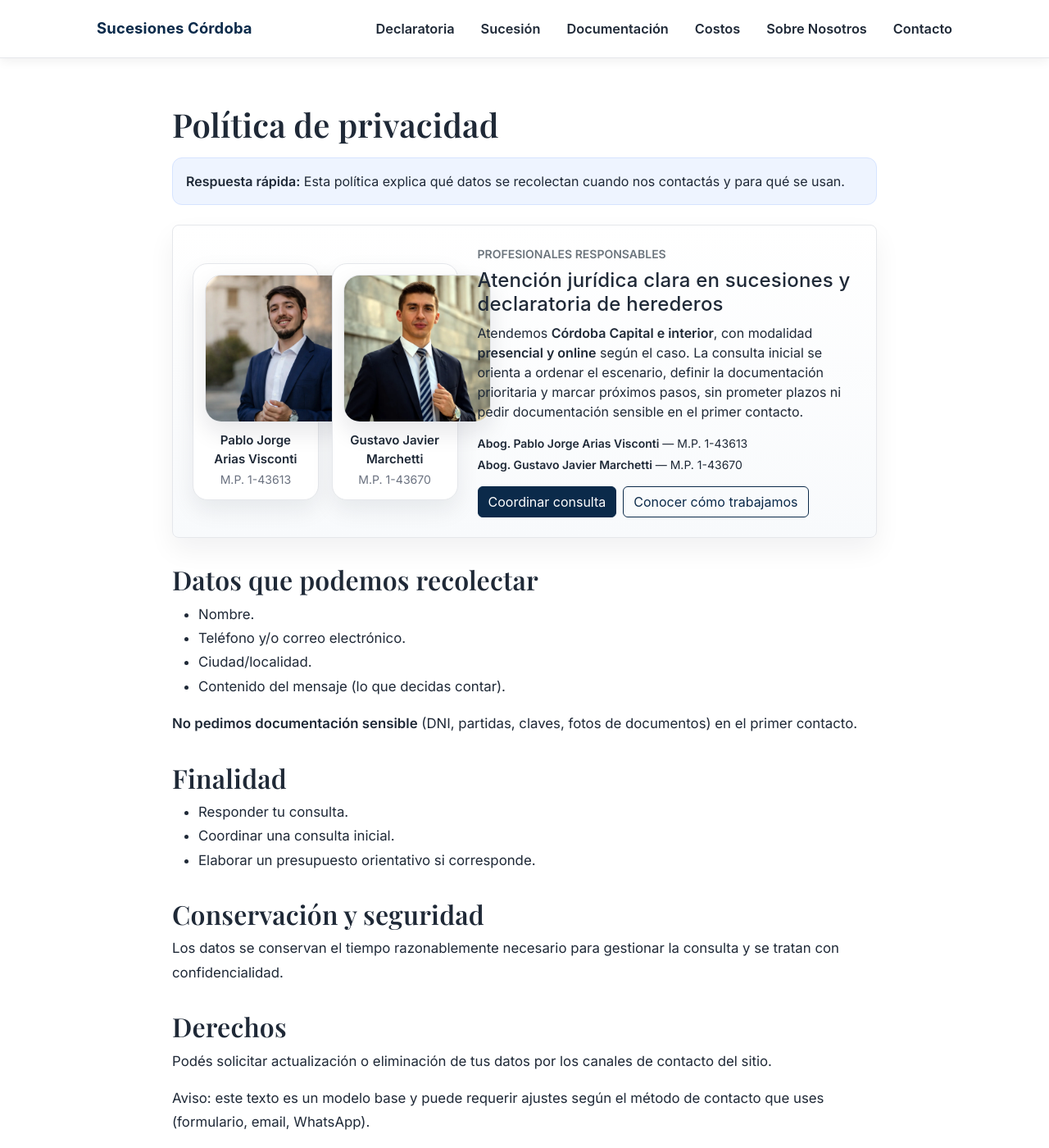
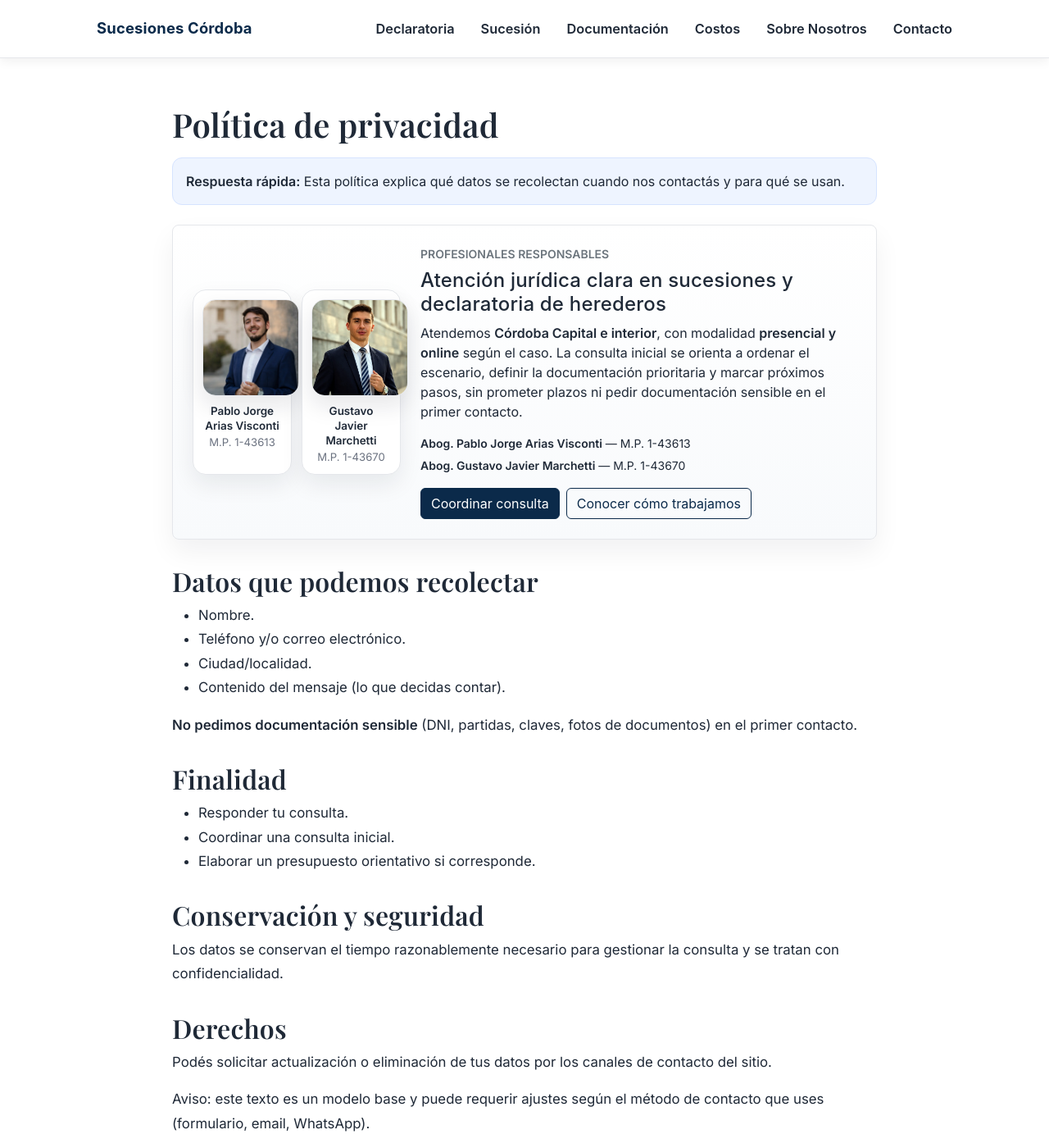
Before and after one commit to Elitedomainsx/sucesionescordoba, a Jekyll site: the page built from politica-de-privacidad.md, in a window 1280 px wide and 1400 px high. Shown: the whole window at 82% size. Built offline with Jekyll 4.4.1, drawn with Linux system fonts in a browser that asks for light colours.

Commit message:
Add files via upload

```diff
--- a/_includes/attorneys-trust-box.html
+++ b/_includes/attorneys-trust-box.html
@@ -1,7 +1,7 @@
 <section class="attorneys-trust-box border rounded-3 p-3 p-md-4 my-4" aria-label="Profesionales responsables">
-  <div class="row g-3 g-md-4 align-items-center">
-    <div class="col-12 col-lg-5">
-      <div class="attorneys-trust-photos-grid">
+  <div class="row g-3 g-lg-4 align-items-center">
+    <div class="col-12 col-lg-4">
+      <div class="attorneys-trust-photos-grid compact-profiles">
         <figure class="attorney-photo-card mb-0">
           <img class="attorneys-trust-photo" src="/assets/img/pablo-jorge-arias-visconti.webp" alt="Pablo Jorge Arias Visconti, abogado de sucesiones en Córdoba" loading="lazy" decoding="async" width="220" height="220" />
           <figcaption>
@@ -18,7 +18,7 @@
         </figure>
       </div>
     </div>
-    <div class="col-12 col-lg-7">
+    <div class="col-12 col-lg-8">
       <div class="small text-uppercase text-muted fw-semibold mb-2">Profesionales responsables</div>
       <h2 class="h4 mb-2">Atención jurídica clara en sucesiones y declaratoria de herederos</h2>
       <p class="mb-3">Atendemos <strong>Córdoba Capital e interior</strong>, con modalidad <strong>presencial y online</strong> según el caso. La consulta inicial se orienta a ordenar el escenario, definir la documentación prioritaria y marcar próximos pasos, sin prometer plazos ni pedir documentación sensible en el primer contacto.</p>
--- a/assets/css/site.css
+++ b/assets/css/site.css
@@ -347,3 +347,69 @@ header.masthead{
     object-position: center 30%;
   }
 }
+/* Fix 2026-03-07: compact professional blocks */
+.attorneys-trust-box{
+  overflow:hidden;
+}
+.attorneys-trust-photos-grid.compact-profiles{
+  gap:.75rem;
+}
+.attorneys-trust-box .attorney-photo-card{
+  padding:.7rem;
+  border-radius:16px;
+}
+.attorneys-trust-box .attorneys-trust-photo{
+  width:118px;
+  height:118px;
+  border-radius:16px;
+}
+.attorneys-trust-box .attorney-photo-card figcaption{
+  margin-top:.55rem;
+  font-size:.85rem;
+  line-height:1.35;
+}
+.attorneys-trust-box .attorney-photo-card figcaption strong{
+  font-size:.84rem;
+}
+.attorneys-trust-box .attorney-photo-card figcaption span{
+  font-size:.82rem;
+}
+.attorneys-trust-list{
+  line-height:1.55;
+}
+.team-feature-card .team-photo-feature{
+  max-width: 420px;
+  margin: 0 auto;
+}
+.team-feature-card .team-photo-wide{
+  aspect-ratio: 16 / 10;
+  max-height: 320px;
+  object-position: center 30%;
+}
+.team-feature-card .team-mini-grid .attorneys-trust-photo{
+  width:112px;
+  height:112px;
+}
+.team-feature-card .team-mini-grid .attorney-photo-card{
+  padding:.7rem;
+}
+@media (max-width: 991.98px){
+  .attorneys-trust-box .attorney-photo-card{
+    max-width: 200px;
+    margin-inline: auto;
+  }
+  .team-feature-card .team-photo-feature{
+    max-width: 520px;
+  }
+}
+@media (max-width: 767.98px){
+  .attorneys-trust-box .attorneys-trust-photo,
+  .team-feature-card .team-mini-grid .attorneys-trust-photo{
+    width:104px;
+    height:104px;
+  }
+  .attorneys-trust-box .attorney-photo-card,
+  .team-feature-card .team-mini-grid .attorney-photo-card{
+    max-width: none;
+  }
+}
```
Also changed, not shown: sobre-nosotros.md (+27 -21 lines).
